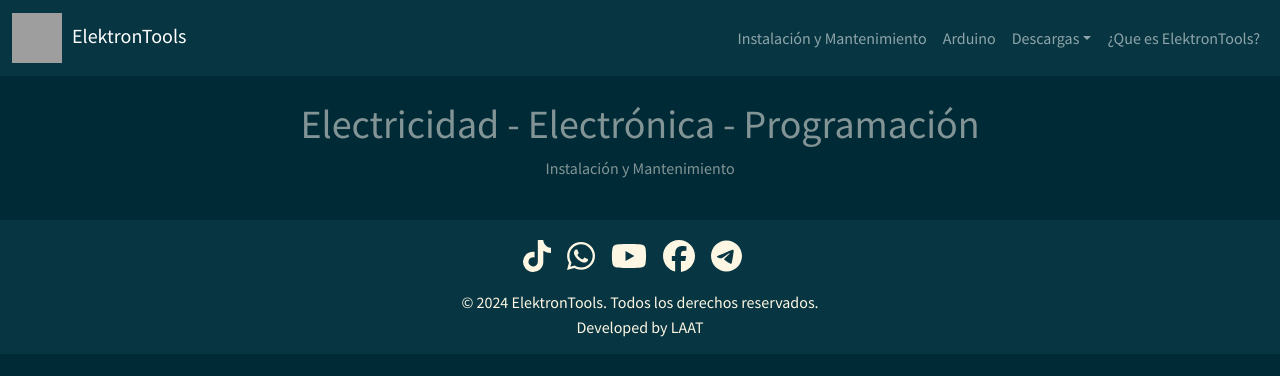
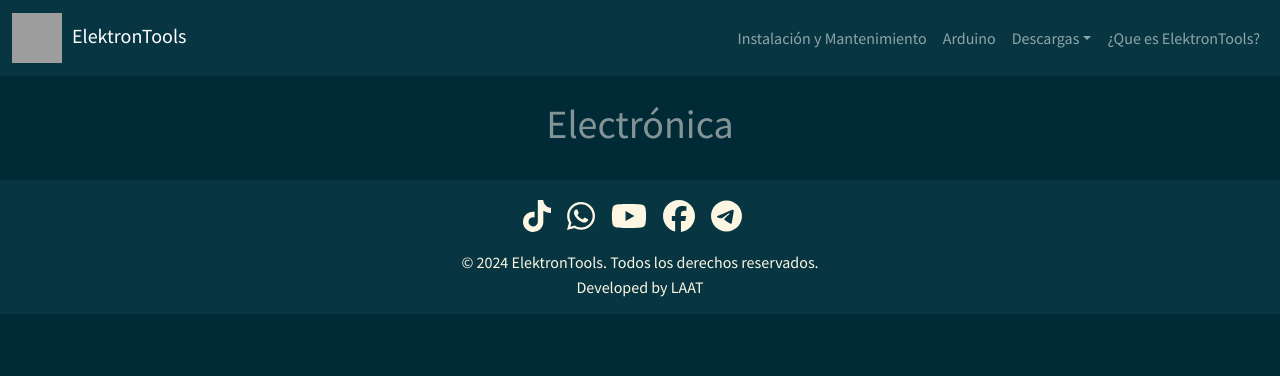
Before and after one commit to ElektronTools/elektron, a Next.js app: page / in a window 1280 px wide. Shown: the top 376 px of the page. Built offline with nearby package versions, Linux system fonts and the light colour scheme; grey boxes are pictures that could not be loaded.

Commit message:
Actualizar index.js
configurando desde el cel

```diff
--- a/pages/index.js
+++ b/pages/index.js
@@ -3,8 +3,7 @@ import Layout from '../components/Layout';
 const Index = () => (
     <Layout>
         <div className="text-center">
-            <h1>Electricidad - Electrónica - Programación</h1>
-            <p>Instalación y Mantenimiento</p>
+            <h1>Electrónica</h1>
         </div>
     </Layout>
 );
```
